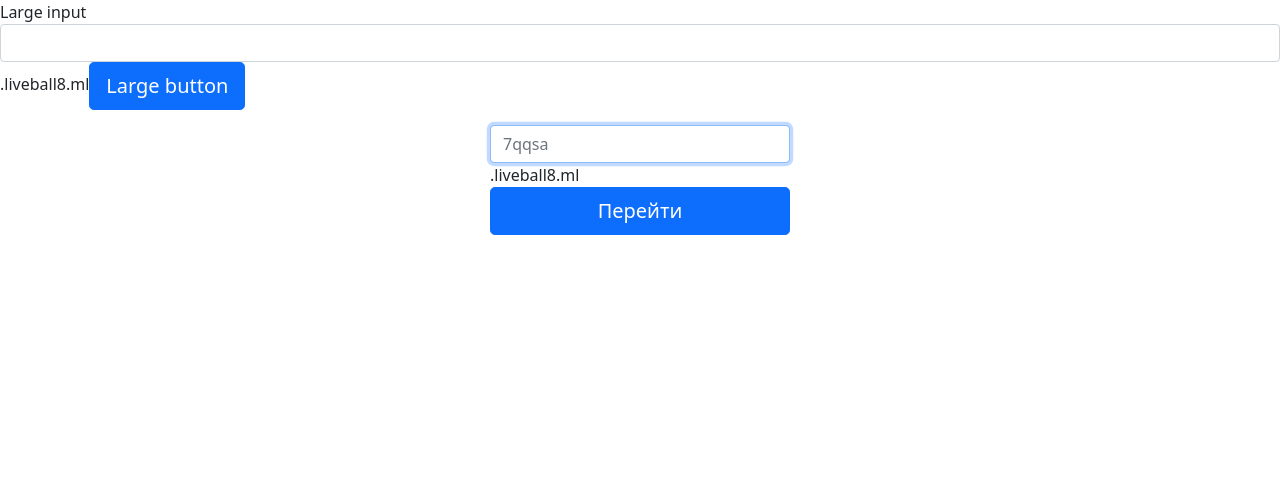
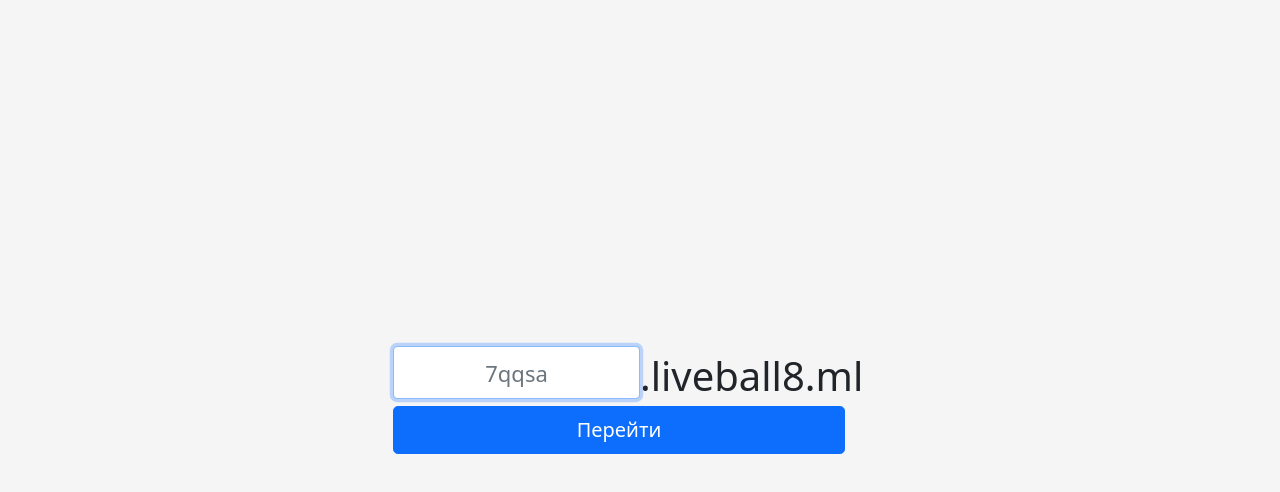
Before and after one commit to lb-tv/redirect, a plain HTML site: page index.html in a window 1280 px wide. Drawn offline with nearby package versions, Linux system fonts and the light colour scheme.

Commit message:
Update index.html

```diff
--- a/index.html
+++ b/index.html
@@ -1,5 +1,6 @@
 <!DOCTYPE html>
 <html lang="en">
+
 <head>
     <meta charset="UTF-8">
     <meta name="viewport" content="width=device-width, initial-scale=1.0">
@@ -9,22 +10,32 @@
     <style>
         .form-signin {
             width: 100%;
-            max-width: 330px;
+            max-width: 500px;
             padding: 15px;
             margin: auto;
+        }
+        html, body {
+            height: 100%;
+        }
+        body {
+            width: 100%;
+            display: flex;
+            align-items: center;
+            padding-top: 40px;
+            padding-bottom: 40px;
+            background-color: #f5f5f5;
         }
     </style>
 </head>
 
 <body>
-    <div class="form-group">
-        <label for="inputlg">Large input</label>
-        <input class="form-control input-lg" id="inputlg" type="text">.liveball8.ml<button type="button"
-            class="btn btn-primary btn-lg">Large button</button>
-    </div>
     <form class="form-signin">
-        <input type="text" class="form-control input-lg" placeholder="7qqsa" required="" autofocus="">.liveball8.ml
-        <button class="btn btn-lg btn-primary btn-block" type="submit">Перейти</button>
+        <div class="row" style="font-size: 40px;">
+            <input type="text" class="form-control input-lg" style="width: 50%; height: 53px; font-size: 22px; text-align: center;" placeholder="7qqsa"
+                required="" autofocus="">.liveball8.ml
+            <button class="btn btn-lg btn-primary btn-block" type="submit" style="width: 452px;">Перейти</button>
+        </div>
+
     </form>
 </body>
 
```
